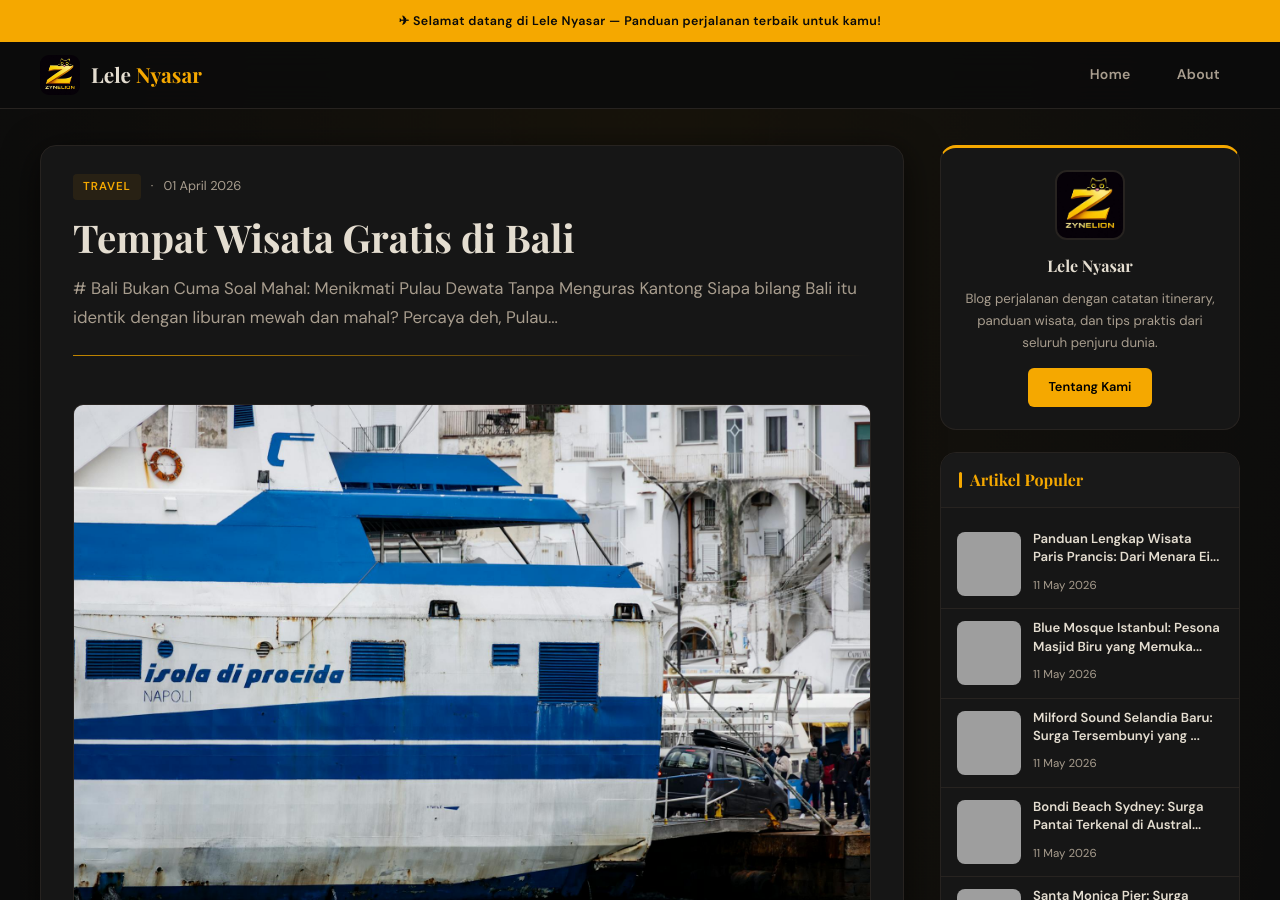
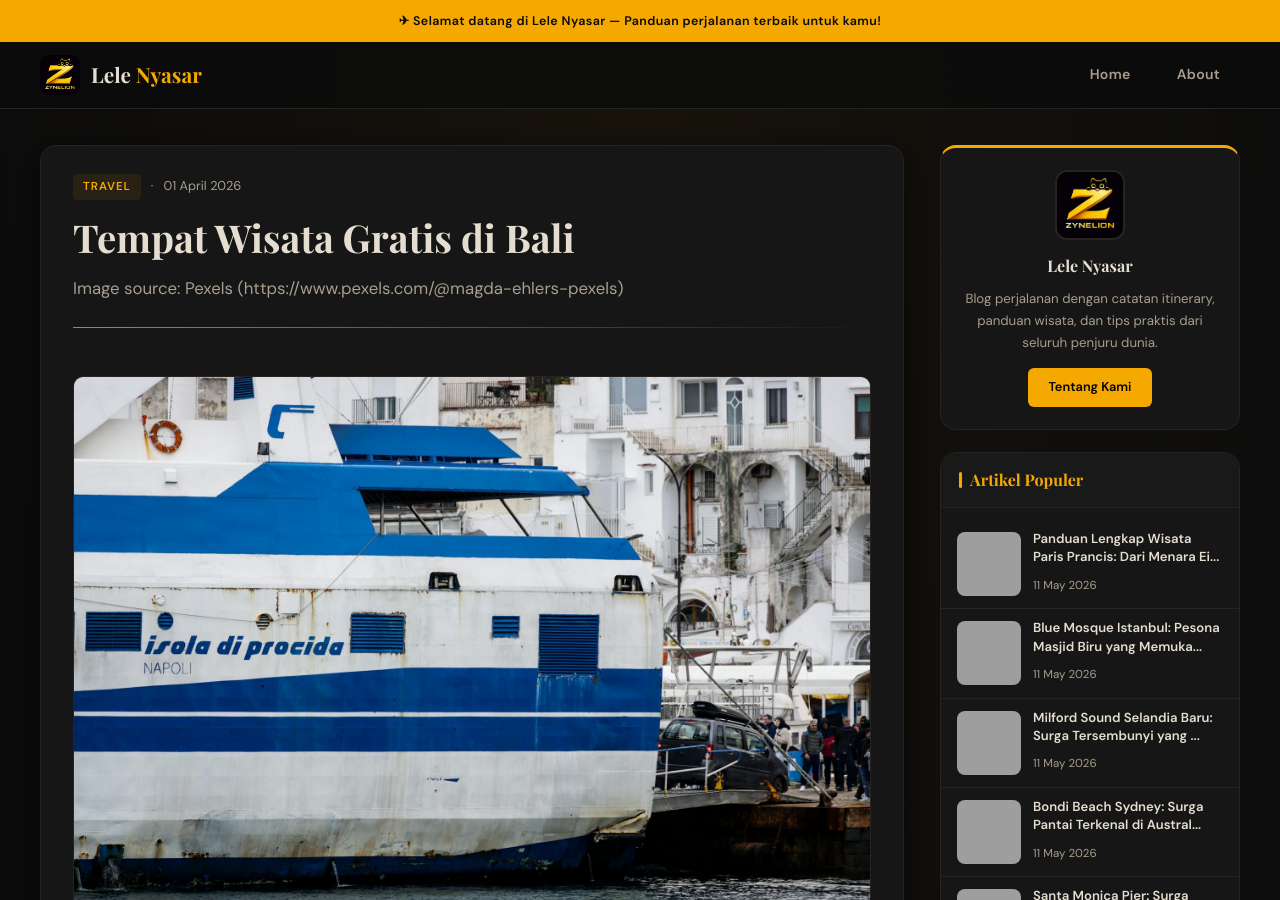
Before and after one commit to vwebe/lele, a Jekyll site: the page built from _posts/2026-04-01-tempat-wisata-gratis-di-bali.md, in a window 1280 px wide and 900 px high. Built offline with Jekyll 4.4.1, drawn with Linux system fonts in a browser that asks for light colours; some web fonts are replaced; grey boxes are pictures that could not be loaded.

Commit message:
Fix SEO meta source: _posts/2026-04-01-tempat-wisata-gratis-di-bali.md

```diff
--- a/_posts/2026-04-01-tempat-wisata-gratis-di-bali.md
+++ b/_posts/2026-04-01-tempat-wisata-gratis-di-bali.md
@@ -1,16 +1,21 @@
 ---
 layout: post
 title: "Tempat Wisata Gratis di Bali"
+seo_title: "Tempat Wisata Gratis di Bali"
+keyword: "tempat wisata gratis di bali"
 date: 2026-04-01 16:30:00 +0700
-categories: [travel]
-image: "/assets/images/auto/tempat-wisata-gratis-di-bali.jpg"
-seo_title: "Tempat Wisata Gratis di Bali"
-description: "# Bali Bukan Cuma Soal Mahal: Menikmati Pulau Dewata Tanpa Menguras Kantong Siapa bilang Bali itu identik dengan liburan mewah dan mahal? Percaya deh, Pulau..."
-excerpt: "# Bali Bukan Cuma Soal Mahal: Menikmati Pulau Dewata Tanpa Menguras Kantong Siapa bilang Bali itu identik dengan liburan mewah dan mahal? Percaya deh, Pulau..."
-keywords: "tempat wisata gratis di bali, tempat wisata gratis bali, travel, wisata tempat wisata gratis, panduan tempat wisata gratis, tips tempat wisata gratis"
-image_alt: "Tempat Wisata Gratis di Bali"
+last_modified_at: 2026-05-12 17:34:19 +0700
+sitemap: true
 robots: "index, follow, max-snippet:-1, max-image-preview:large, max-video-preview:-1"
 googlebot: "index, follow, max-snippet:-1, max-image-preview:large, max-video-preview:-1"
+categories: ["travel"]
+tags: ["travel"]
+description: "Image source: Pexels (https://www.pexels.com/@magda-ehlers-pexels)"
+excerpt: "Image source: Pexels (https://www.pexels.com/@magda-ehlers-pexels)"
+keywords: "travel, tempat, gratis, bali, wisata tempat gratis bali, panduan tempat gratis bali, tips tempat gratis bali"
+image: "/assets/images/auto/tempat-wisata-gratis-di-bali.jpg"
+image_alt: "Tempat Wisata Gratis di Bali"
+seo_fixed_source: "sheet_keyword_h2p_v1"
 ---
 
 <img src="{{ "assets/images/auto/tempat-wisata-gratis-di-bali.jpg" | relative_url }}" alt="Tempat Wisata Gratis di Bali" loading="lazy" decoding="async">
```
